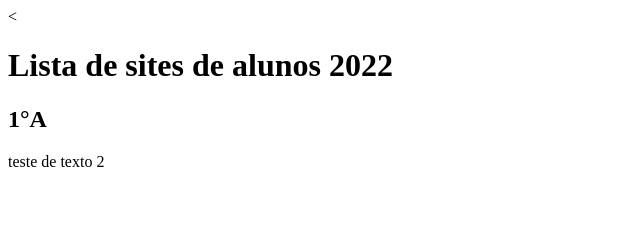
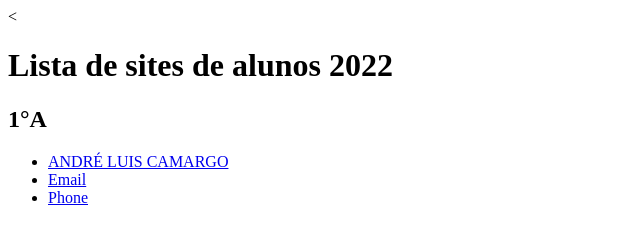
Before and after one commit to professorsch/Forma-oGE-Evaldo, a plain HTML site: page Index.html in a window 1280 px wide. Shown: the whole page, without its empty margins (0-640 px from the left). Drawn offline with Linux system fonts and the light colour scheme.

Commit message:
Update Index.html

```diff
--- a/Index.html
+++ b/Index.html
@@ -10,7 +10,10 @@
 
 		<h1>Lista de sites de alunos 2022</h1>
 		<h2>1°A</h2>
-		<a> teste de texto 2</p>
-
+		<ul>
+  <li><a href="https://google.com.br">ANDRÉ LUIS CAMARGO</a></li>
+  <li><a href="mailto:m.bluth@example.com">Email</a></li>
+  <li><a href="tel:+123456789">Phone</a></li>
+</ul>
 	</body>
 	</html>
```
